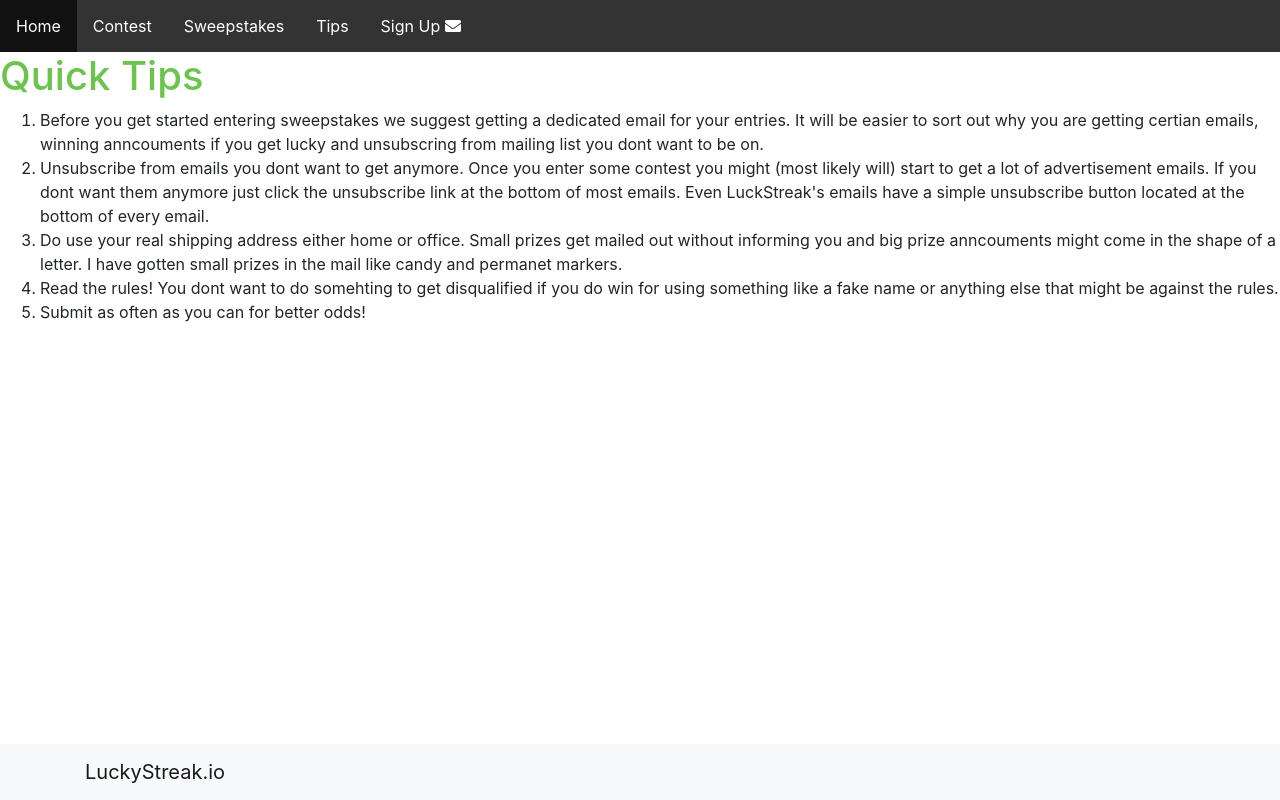
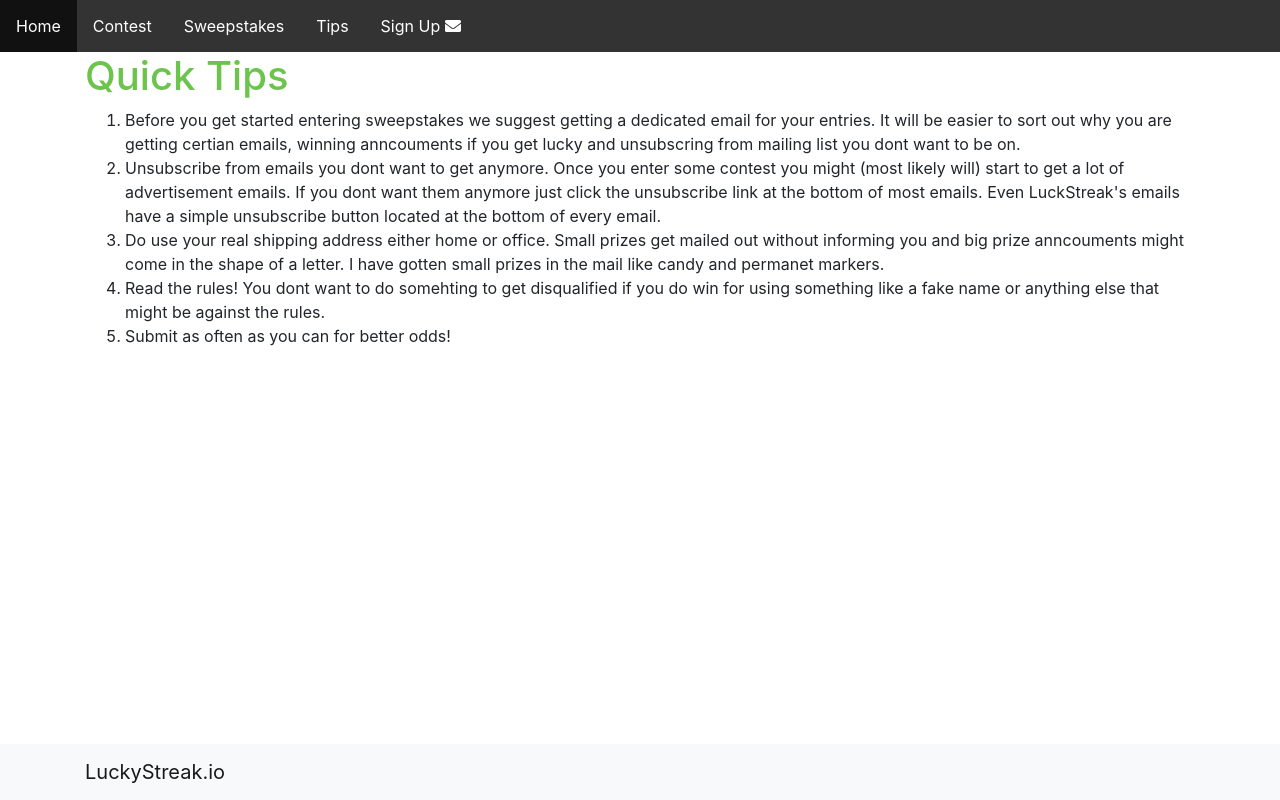
Before and after one commit to jamesbond00r/AWSReact, a React (Create React App) app: page /tips in a window 1280 px wide. Built offline with nearby package versions, Linux system fonts and the light colour scheme.

Commit message:
add container

```diff
--- a/src/lucky.js
+++ b/src/lucky.js
@@ -5,23 +5,28 @@ import 'bootstrap/dist/css/bootstrap.min.css';
 import Bar from './nav.js';
 import NavBarLower from './NavBarLower';
 import Mailchimp from 'react-mailchimp-form';
+import Container from 'react-bootstrap/Container'
 
 
 class Lucky extends React.Component {
 	render() {
 		return (
+      <div>
 
+      <Container fluid="md">
       <div className="lucky"><h1>Sign up for lucky emails</h1
       >
       <div><h4>"The best luck of all is the luck you make for yourself"-Douglas MacArthur</h4></div>
       <div>
 
       <p>Do you like playing games and the chance to win prizes?</p>
-      <p>Looking for something new to add some excitement to your inbox</p>
+      <p>Looking for something new to add some excitement to your inbox?</p>
       <p>Want to add more luck to you day?</p>
 
       <p>Sign up for lucky emails and get new contest and sweepstakes sent to your email! Unsubscribe anytime!</p>
+<div> <p> We wont blow up your inbox  with daily emails and drive you nuts and we wont sell your information to anyone. Just a small site making the internet a little more fun.</p>
 
+       </div>
       </div>
 
  <Mailchimp
@@ -48,8 +53,9 @@ class Lucky extends React.Component {
     }
   }
         />
-       <div> <p> We wont blow up your inbox  with daily emails and drive you nuts and we wont sell your information to anyone. Just a small site making the internet a little more fun.</p>
-        </div>
+
+
+        </div></Container>
         <NavBarLower></NavBarLower>
         </div>
 
--- a/src/tips.js
+++ b/src/tips.js
@@ -4,13 +4,19 @@ import Button from 'react-bootstrap/Button';
 import 'bootstrap/dist/css/bootstrap.min.css';
 import Bar from './nav.js';
 import NavBarLower from './NavBarLower';
-
+import Container from 'react-bootstrap/Container'
 
 class Lucky extends React.Component {
 	render() {
 		return (
+			<div>
 
-      <div><h1>Quick Tips</h1>
+
+      <div>
+<Container fluid="md">
+      <h1>Quick Tips</h1>
+
+
 
 
  <ol>
@@ -22,7 +28,9 @@ class Lucky extends React.Component {
 
 
 </ol>
+</Container>
 
+</div>
 
         <NavBarLower></NavBarLower>
         </div>
```
